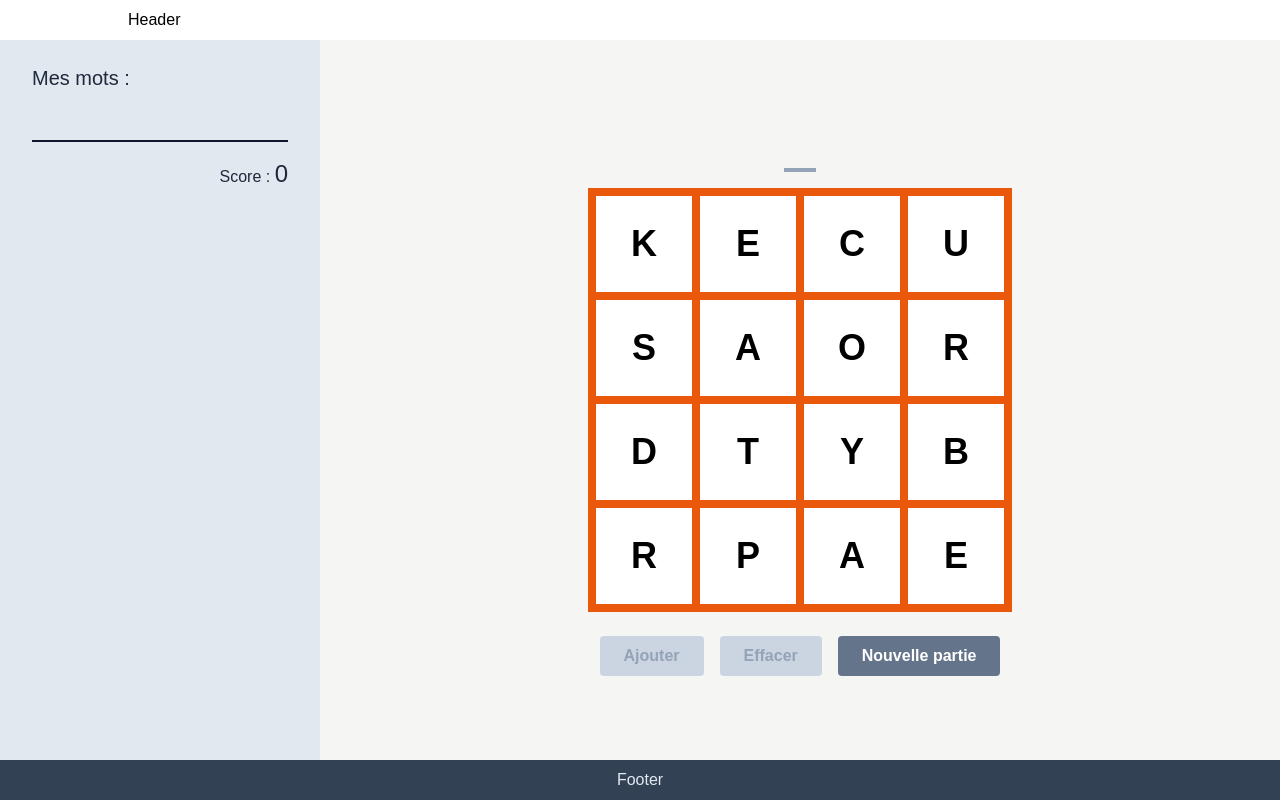
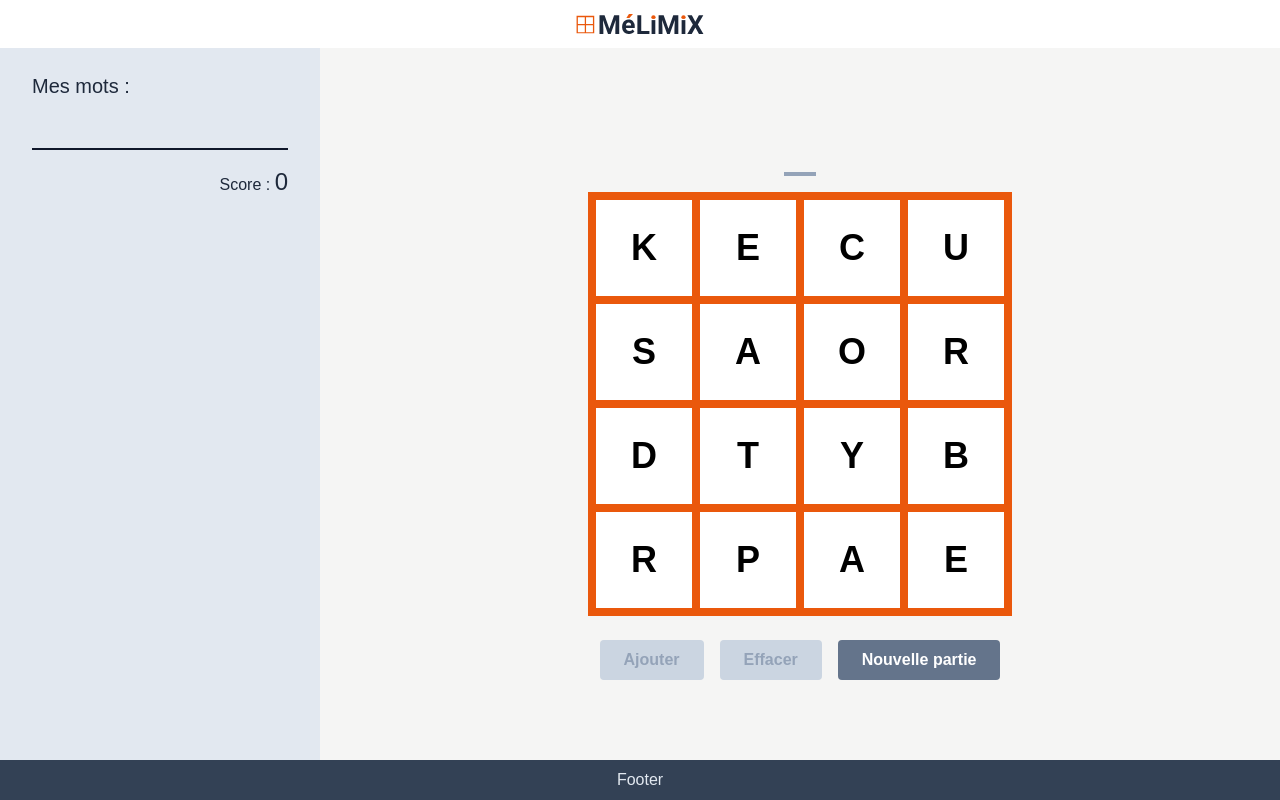
Before and after one commit to rmondi/melimix, a Next.js app: page / in a window 1280 px wide. Built offline with nearby package versions, Linux system fonts and the light colour scheme.

Commit message:
[Add] Header & logo

```diff
--- a/components/Header.tsx
+++ b/components/Header.tsx
@@ -1,11 +1,13 @@
 "use client";
+
+import Logo from "./Logo";
 
 const Header = () => {
 
   return (
-    <header className="h-10 bg-white">
-      <div className="flex justify-between items-center h-full px-5 sm:px-8 xl:px-0 xl:m-auto xl:max-w-5xl 2xl:max-w-7xl">
-        Header
+    <header className="h-12 bg-white">
+      <div className="flex justify-center items-center h-full px-5 sm:px-8 xl:px-0 xl:m-auto xl:max-w-5xl 2xl:max-w-7xl">
+        <Logo />
       </div>
     </header>
   )
--- /dev/null
+++ b/components/Logo.tsx
@@ -0,0 +1,22 @@
+const Logo = () => {
+
+  return (
+    <svg xmlns="http://www.w3.org/2000/svg" width="130" height="20" viewBox="0 0 6.8 1.072">
+      <g transform="translate(-67.34 -131.396)">
+        <path fill="#1e293b" d="m68.84 131.465.258.728.256-.728h.272v1.003h-.208v-.274l.02-.473-.27.747h-.142l-.27-.747.02.473v.274h-.206v-1.003z" />
+        <path fill="#1e293b" d="M70.807 132.302h.438v.166H70.6v-1.003h.207z" />
+        <path fill="#1e293b" d="m72.008 131.465.258.728.256-.728h.272v1.003h-.208v-.274l.02-.473-.27.747h-.142l-.27-.747.02.473v.274h-.206v-1.003z" />
+        <path fill="#1e293b" d="m73.707 131.81.188-.345h.238l-.292.497.3.506h-.24l-.194-.351-.193.351h-.24l.3-.506-.293-.497h.238Z" />
+        <path fill="#1e293b" d="M71.561 132.468h-.2v-.745h.2z" />
+        <ellipse cx="71.461" cy="131.566" fill="#ea580c" rx=".114" ry=".101"/>
+        <path fill="#1e293b" d="M73.171 132.468h-.2v-.745h.2z" />
+        <ellipse cx="73.071" cy="131.566" fill="#ea580c" rx=".114" ry=".101"/>
+        <path fill="#1e293b" d="M70.151 132.468a.367.367 0 0 1-.267-.1.358.358 0 0 1-.103-.268v-.02c0-.075.015-.141.044-.2a.316.316 0 0 1 .122-.137.346.346 0 0 1 .182-.048c.102 0 .182.032.24.097a.391.391 0 0 1 .089.273v.081h-.475a.186.186 0 0 0 .058.118c.033.029.074.044.123.044a.215.215 0 0 0 .18-.084l.098.11a.301.301 0 0 1-.121.1.402.402 0 0 1-.17.034zm-.022-.612a.126.126 0 0 0-.097.04.208.208 0 0 0-.047.115h.277v-.016a.146.146 0 0 0-.036-.102c-.022-.024-.055-.037-.097-.037z" />
+        <path fill="#ea580c" d="m70.01 131.61.137-.214h.217l-.191.214z"/>
+        <path fill="#ea580c" d="M67.34 131.488v.946h.947v-.946h-.946zm.07.076h.37v.369h-.37v-.369zm.438 0h.369v.369h-.369v-.369zm-.438.437h.37v.369h-.37V132zm.438 0h.369v.369h-.369V132z"/>
+      </g>
+    </svg>
+  )
+}
+
+export default Logo
```
Also changed, not shown: public/logo.svg (added).
